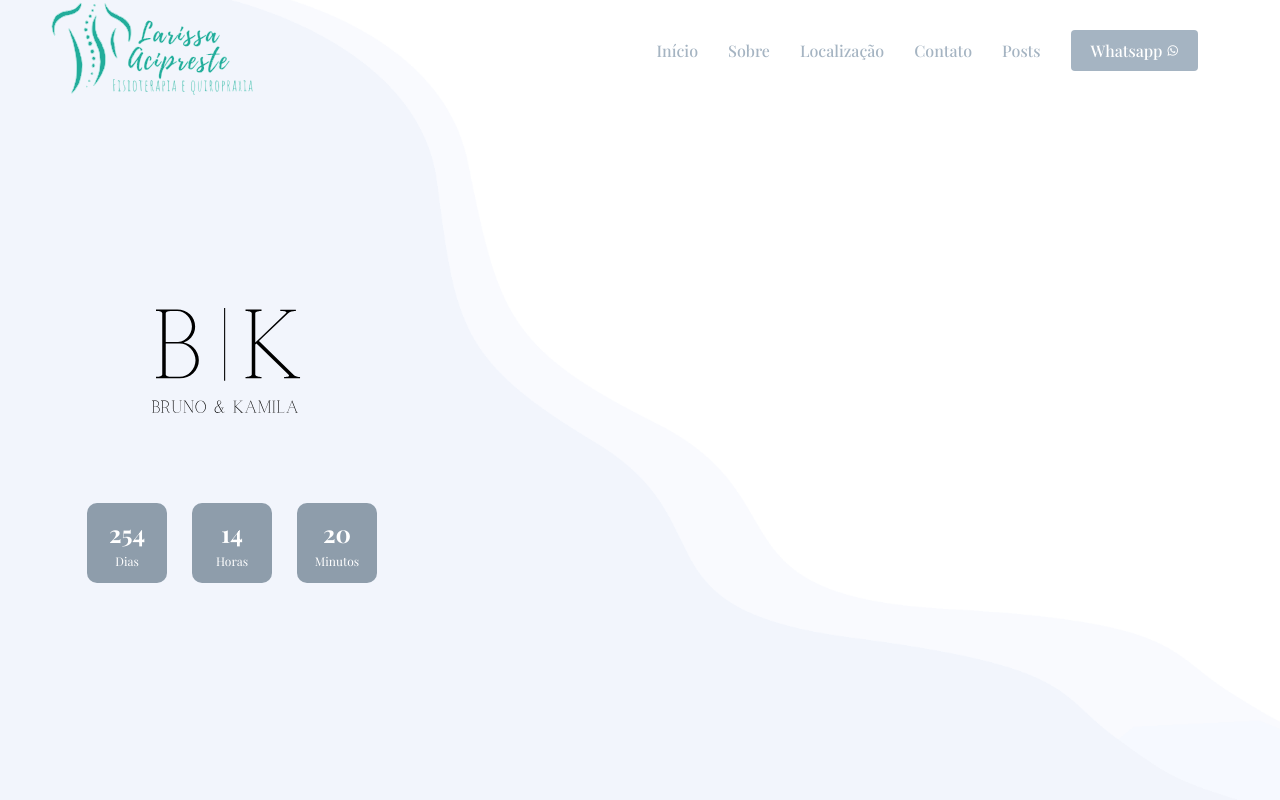
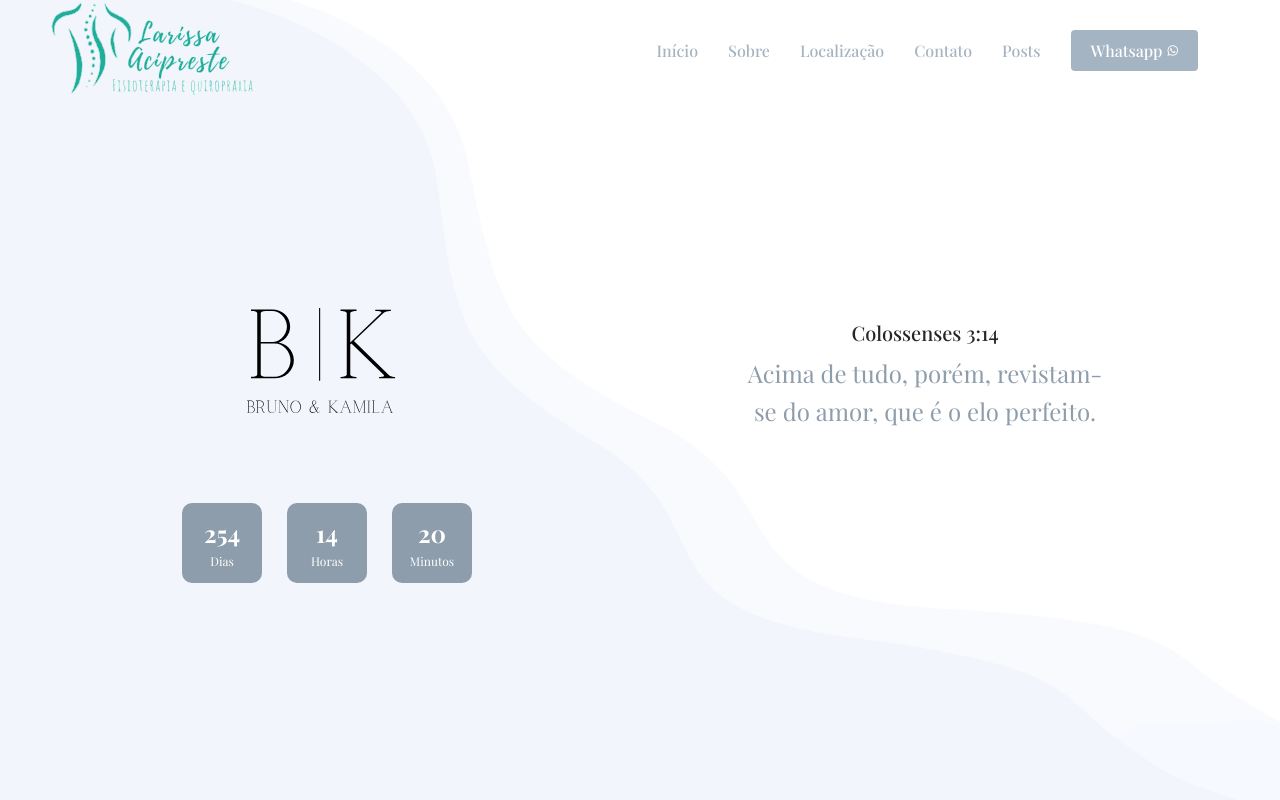
Before and after one commit to amorimcode/brunoekamila, a React (Create React App) app: page / in a window 1280 px wide. Shown: the top 800 px of the page. Built offline with nearby package versions, Linux system fonts and the light colour scheme; a web font is replaced by a local one.

Commit message:
Refactor Home page layout and styles

```diff
--- a/src/pages/Home/index.tsx
+++ b/src/pages/Home/index.tsx
@@ -38,7 +38,7 @@ const Home = () => {
       <Header />
       <section id="inicio" className="hero d-flex align-items-center">
         <div className="container">
-          <div className="row">
+          <div className="row content">
             <div className="col-lg-6 d-flex flex-column justify-content-center">
               <div data-aos="fade-up" data-aos-delay="600">
                 <div className="logo2">
@@ -47,8 +47,11 @@ const Home = () => {
                 </div>
               </div>
             </div>
-            <div className="col-lg-6 ">
-              {/* <img src={Logo} className="img-fluid" alt="" /> */}
+            <div className="col-lg-4 text-center verses">
+              <h5>Colossenses 3:14</h5>
+              <span>
+                Acima de tudo, porém, revistam-se do amor, que é o elo perfeito.
+              </span>
             </div>
           </div>
         </div>
--- a/src/pages/Home/styles.scss
+++ b/src/pages/Home/styles.scss
@@ -281,6 +281,19 @@
   }
 }
 
+.verses {
+  color: $base-color-darker;
+  font-size: 1.5rem;
+
+  margin-bottom: 2em
+}
+
+.content {
+  align-content: center;
+  align-items: center;
+  justify-content: center;
+}
+
 
 .logo2 {
   align-items: center;
--- a/src/styles/global.scss
+++ b/src/styles/global.scss
@@ -8,6 +8,7 @@ $secondary-color: #eef1f8;
 $color_1: #012970;
 $color_2: #444444;
 $color_3: #fff;
+$soft-gray: #aaaaaa;
 
 * {
   margin: 0;
```
